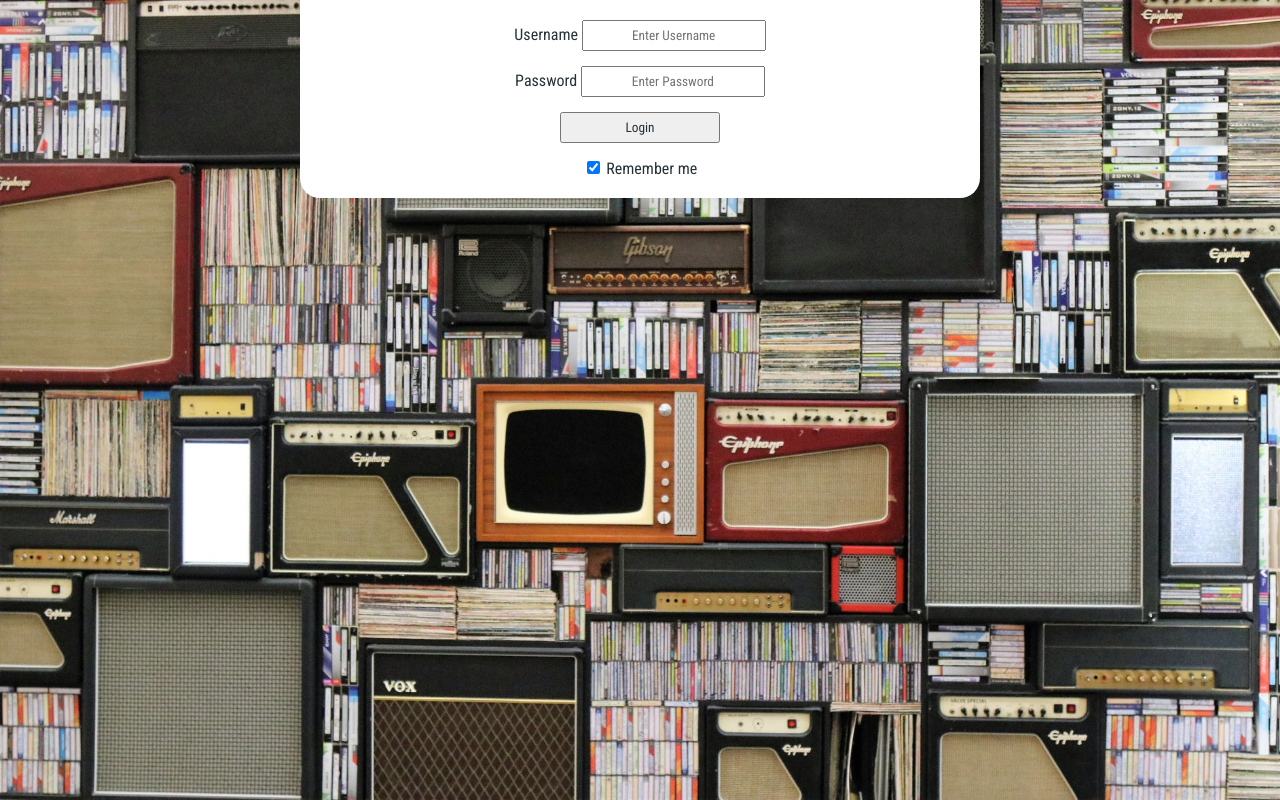
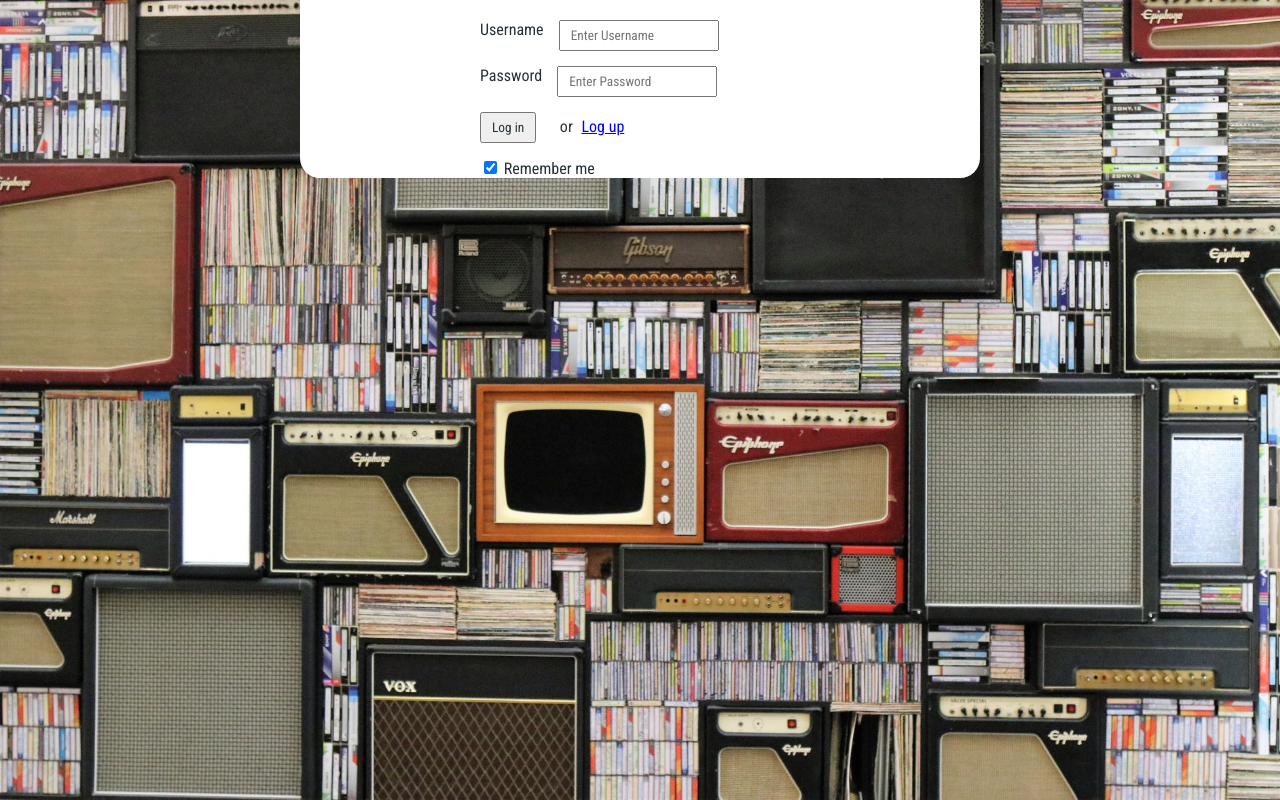
Before and after one commit to GioGiglio/SpotiClient, a plain HTML site: page public/login.html in a window 1280 px wide. Drawn offline with nearby package versions, Linux system fonts and the light colour scheme.

Commit message:
Add: logup

```diff
--- a/public/css/login.css
+++ b/public/css/login.css
@@ -24,7 +24,6 @@
 form {
     margin:auto;
     width: 50%;
-    align-self: center;
 }
 
 #container > div {
@@ -33,11 +32,31 @@
     background-color:white;
     padding: 20px;
     border-radius: 0 0 20px 20px;
-    text-align-last: center;
 }
 
-form > input, form > button {
-    width: inherit;
+form > input, #login_btn {
     padding: 6px 10px;
     margin-bottom: 15px;
 }
+
+#login_btn {
+    margin-right: 20px;
+}
+
+#logup {
+    color: blue;
+    cursor: pointer;
+    text-decoration: underline;
+    margin-left: 5px;
+}
+
+#logup_form {
+    display:none;
+}
+
+label {
+    text-align: right;
+    clear: both;
+    float:left;
+    margin-right:15px;
+}
--- /dev/null
+++ b/public/js/login.js
@@ -0,0 +1,7 @@
+function showLogup(){
+    // Hide login form
+    $('#login_form').hide();
+
+    // Show logup form
+    $('#logup_form').show();
+}
--- a/public/login.html
+++ b/public/login.html
@@ -1,33 +1,65 @@
 <!DOCTYPE html>
 <html>
+
 <head>
     <title>SpotiClient</title>
     <link rel="stylesheet" type="text/css" href="css/login.css">
     <link href="https://fonts.googleapis.com/css?family=Roboto+Condensed" rel="stylesheet">
 </head>
-    <body onload = "fade_login()">
+
+<body onload="fade_login()">
     <div id="container">
         <div style="display:none">
-            <form onsubmit="return validate();" id="login_form" name="login" method="post" action="index.html">
+
+            <!-- LOGIN FORM -->
+            <form id="login_form" name="login" method="post" action="index.html">
                 <label for="uname">Username</label>
-                <input type="text" placeholder="Enter Username" name="uname" required> <br/>
+                <input type="text" placeholder="Enter Username" name="uname" required>
+                <br/>
 
                 <label for="psw">Password</label>
-                <input type="password" placeholder="Enter Password" name="psw" required> <br/>
+                <input type="password" placeholder="Enter Password" name="psw" required>
+                <br/>
 
-                <button type="submit">Login</button> <br/>
+                <button id="login_btn" type="submit">Log in</button>
+                <span>or</span>
+                <span id="logup" onclick="showLogup()">Log up</span>
+                <br/>
+
                 <label>
                     <input type="checkbox" checked="checked" name="remember"> Remember me
                 </label>
             </form>
+
+            <!-- LOGUP FORM -->
+            <form id="logup_form" name="logup" method="post" action="index.html">
+                <label for="first_name">First Name</label>
+                <input type="text" placeholder="Enter your first name" name="first_name" required>
+                <br>
+                <label for="last_name">Last Name </label>
+                <input type="text" placeholder="Enter your last name" name="last_name" required>
+                <br>
+                <label for="email">Email </label>
+                <input type="email" placeholder="Enter your email address" name="email" required>
+                <br>
+                <label for="psw1">Password</label>
+                <input type="password" placeholder="Enter Password" name="psw1" required>
+                <br>
+                <label for="psw2">Reinsert Password</label>
+                <input type="password" placeholder="Enter Password" name="psw2" required>
+                <br>
+                <button id="logup" type="submit">Log up</button>
+            </form>
         </div>
     </div>
 </body>
+<script type="text/javascript" src="js/login.js"></script>
 <script type="text/javascript" src="https://ajax.googleapis.com/ajax/libs/jquery/3.3.1/jquery.min.js"></script>
 
 <script>
-        function fade_login(){
+    function fade_login() {
         $('#container > div').fadeIn(750);
     }
 </script>
+
 </html>
--- a/server/server.js
+++ b/server/server.js
@@ -41,7 +41,7 @@
     console.log(req.body.username);
     console.log(req.body.password);
     querySongs(res);
-  });
+});
 
 function querySongs(res){
     connection.query('SELECT * FROM Songs', function (error, results, fields) {
```
Lines whose indentation alone changed are shown as unchanged.
